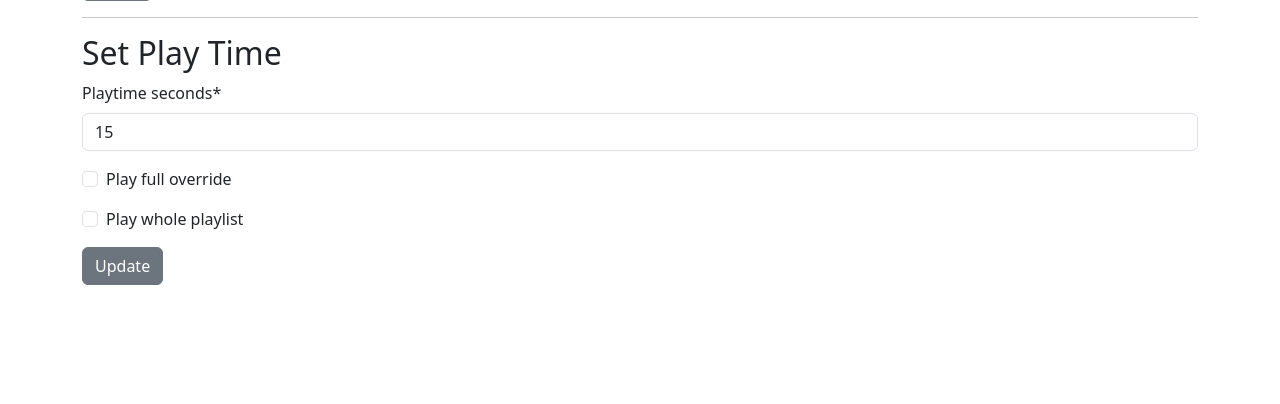
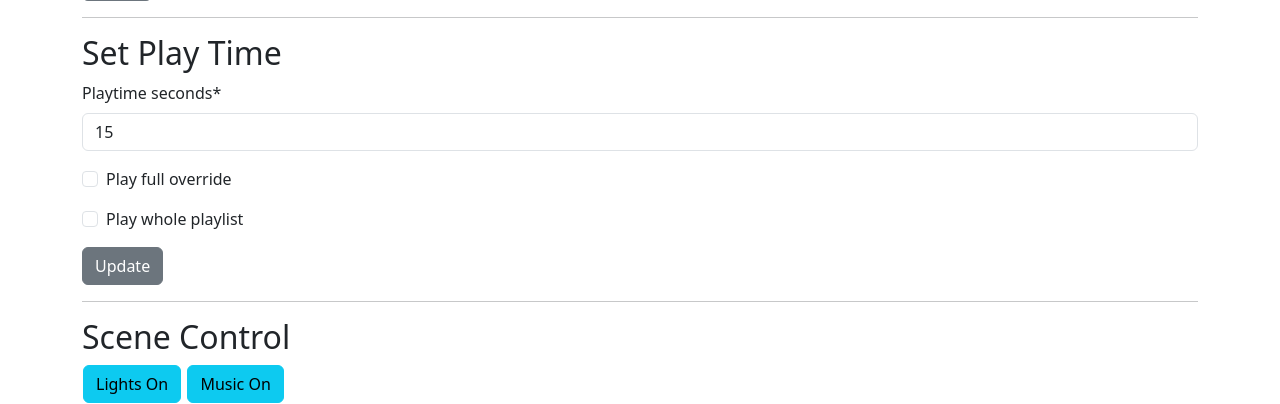
Before and after one commit to DanBuchan/Party_button, a Django app: page / in a window 1280 px wide. Shown: the part 426-830 px from the top of the page. Before the commit the page ends 711 px from the top, so only its background shows below. Run offline with Django 4.2, Linux system fonts and the light colour scheme; data comes from the database, SQL or seed files in the repository; both versions use the stored data as it was after the commit; some libraries are stand-ins or nearby versions.

Commit message:
scene toggles working

```diff
--- a/pb_ui/mp3_manager/models.py
+++ b/pb_ui/mp3_manager/models.py
@@ -58,6 +58,11 @@ class Playtime(models.Model):
                                              default=False)
     playlist_selection = models.ForeignKey(Playlist, null=True,
                                            on_delete=models.PROTECT)
+    lights_only = models.BooleanField(blank=False, null=False,
+                                             default=False)
+    music_only = models.BooleanField(blank=False, null=False,
+                                             default=False)
+
 
     def __str__(self):
         return str(self.playtime_seconds)
--- a/pb_ui/mp3_manager/templates/mp3_manager/index.html
+++ b/pb_ui/mp3_manager/templates/mp3_manager/index.html
@@ -40,4 +40,42 @@
          </form>
       </div>
   </div>
+  <hr>
+  <div class="row">
+    <div class="col">
+      <h2>Scene Control</h2>
+      <table>
+      <tr>
+      <td>
+      <form id="lightsctl_form" id="lightsctl_form" action={% url 'mp3_manager:index' %} method="post" enctype="multipart/form-data">
+        {% csrf_token %}
+        {% if playtime.lights_only == True %}
+          <input type="submit" class="btn btn-success" value="Lights Only" form="lightsctl_form" id="lightsctl_submit" name="lightsctl_submit">
+        {% else %}
+          {% if playtime.music_only == True %}
+            <input type="submit" class="btn btn-danger" value="Lights Off" form="lightsctl_form" id="lightsctl_submit" name="lightsctl_submit">
+          {% else %}
+            <input type="submit" class="btn btn-info" value="Lights On" form="lightsctl_form" id="lightsctl_submit" name="lightsctl_submit">
+          {% endif %}
+        {% endif %}
+      </form>
+      </td>
+      <td>
+        <form id="musicctl_form" id="musicctl_form" action={% url 'mp3_manager:index' %} method="post" enctype="multipart/form-data">
+          {% csrf_token %}
+          {% if playtime.music_only == True %}
+          &nbsp;<input type="submit" class="btn btn-success" value="Music Only" form="musicctl_form" id="musicctl_submit" name="musicctl_submit">
+        {% else %}
+          {% if playtime.lights_only == True %}
+          &nbsp;<input type="submit" class="btn btn-danger" value="Music Off" form="musicctl_form" id="musicctl_submit" name="musicctl_submit">
+          {% else %}
+          &nbsp;<input type="submit" class="btn btn-info" value="Music On" form="musicctl_form" id="musicctl_submit" name="musicctl_submit">
+          {% endif %}
+        {% endif %}
+      </form>
+      </td>
+      </tr>
+      </table>
+    </div>
+</div>
 {% endblock %}
--- a/pb_ui/mp3_manager/views.py
+++ b/pb_ui/mp3_manager/views.py
@@ -183,6 +183,28 @@ class IndexView(generic.ListView, FormMixin):
             playtime.playlist_selection = playlist
             playtime.save()
             return redirect("/")
+        if "lightsctl_submit" in request.POST:
+            if playtime.lights_only == True:
+                playtime.lights_only = False
+                playtime.music_only = False
+            else:
+                playtime.lights_only = True
+                if playtime.music_only == True:
+                    playtime.music_only = False
+            playtime.save()
+            return redirect("/")
+        if "musicctl_submit" in request.POST:
+            print("hi")
+            if playtime.music_only == True:
+                playtime.music_only = False
+                playtime.lights_only = False
+            else:
+                playtime.music_only = True
+                if playtime.lights_only == True:
+                    playtime.lights_only = False
+            playtime.save()
+            return redirect("/")
+
 
 
 class DeleteTrackView(generic.ListView, FormMixin):
```
Also changed, not shown: pb_ui/db.sqlite3, pb_ui/mp3_manager/migrations/0011_playtime_lights_only_playtime_music_only.py (added), 1 other file.
